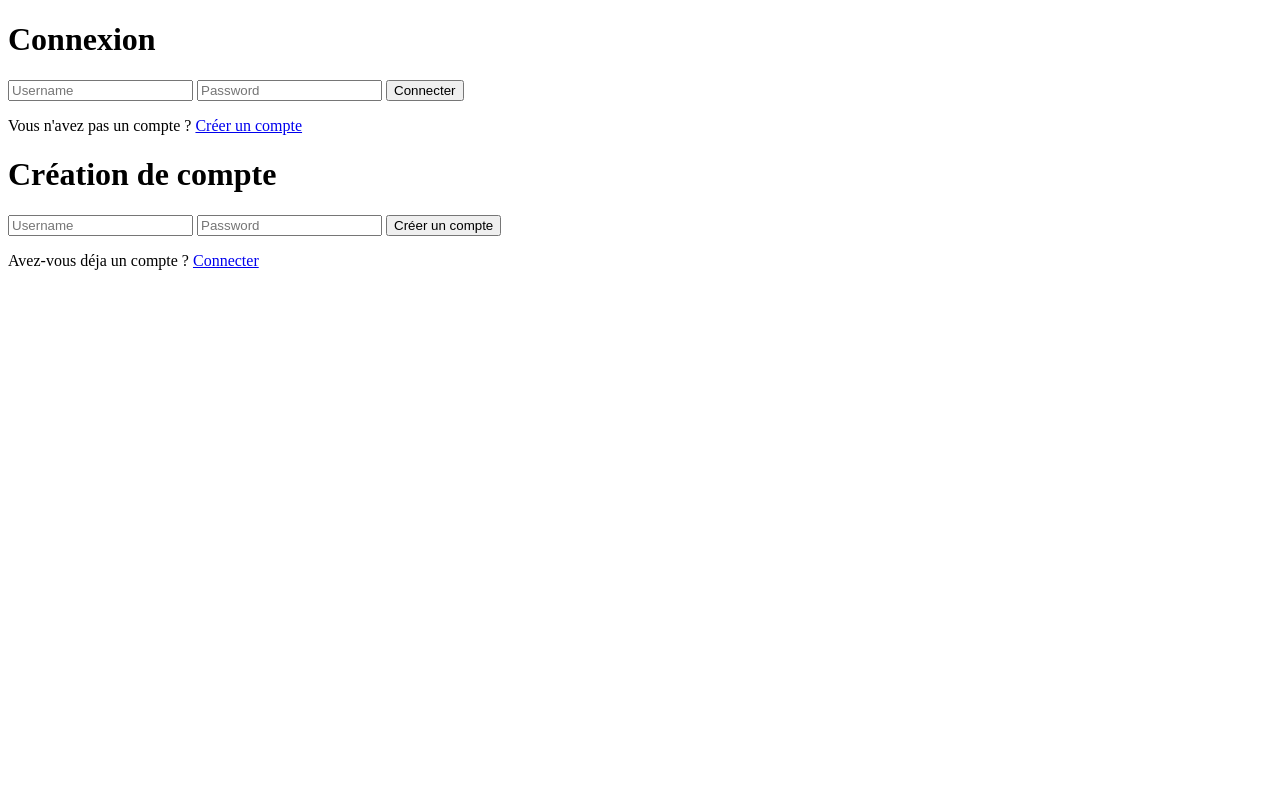
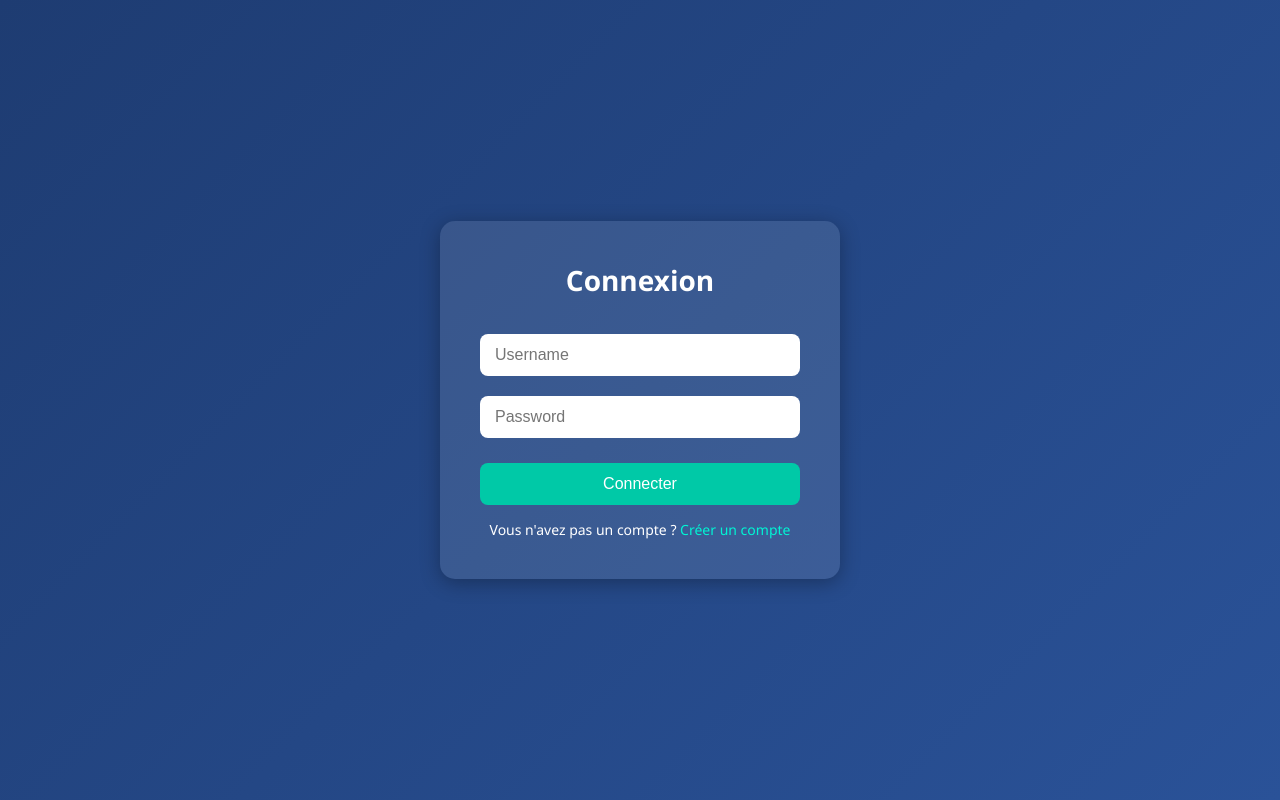
Before and after one commit to ahmadoulo/nodejs-api-server-app, a website: page index.html in a window 1280 px wide. Drawn offline with Linux system fonts and the light colour scheme; the site is published under a folder, as on GitHub Pages, so addresses that start at the root find nothing.

Commit message:
updating home.html

```diff
--- a/index.html
+++ b/index.html
@@ -4,7 +4,7 @@
   <meta charset="UTF-8" />
   <meta name="viewport" content="width=device-width, initial-scale=1.0"/>
   <title>Authentification</title>
-  <link rel="stylesheet" href="/style.css" />
+  <link rel="stylesheet" href="public/style.css" />
 </head>
 <body>
   <div class="container">
```
Also changed, not shown: public/home.html (+1 -1 lines).
